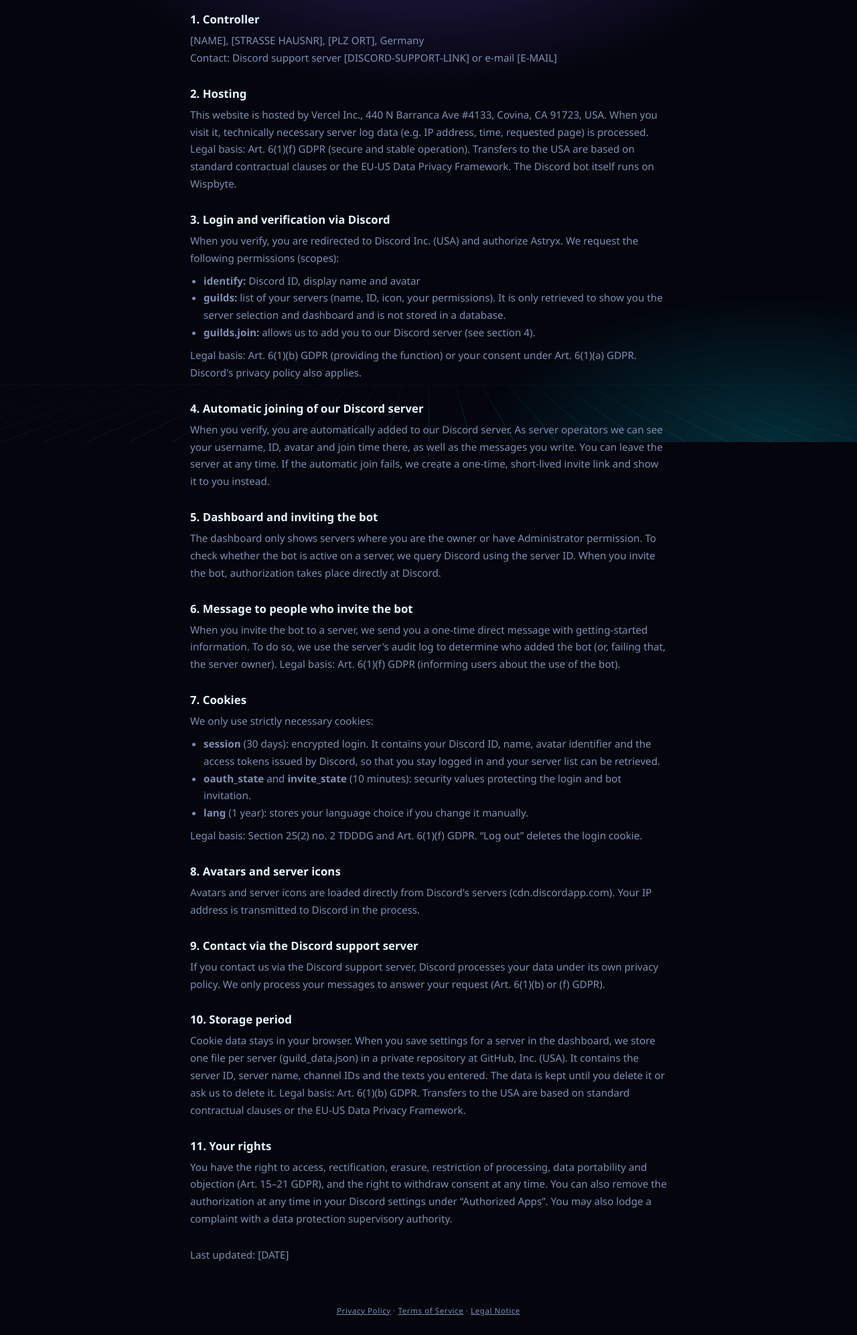
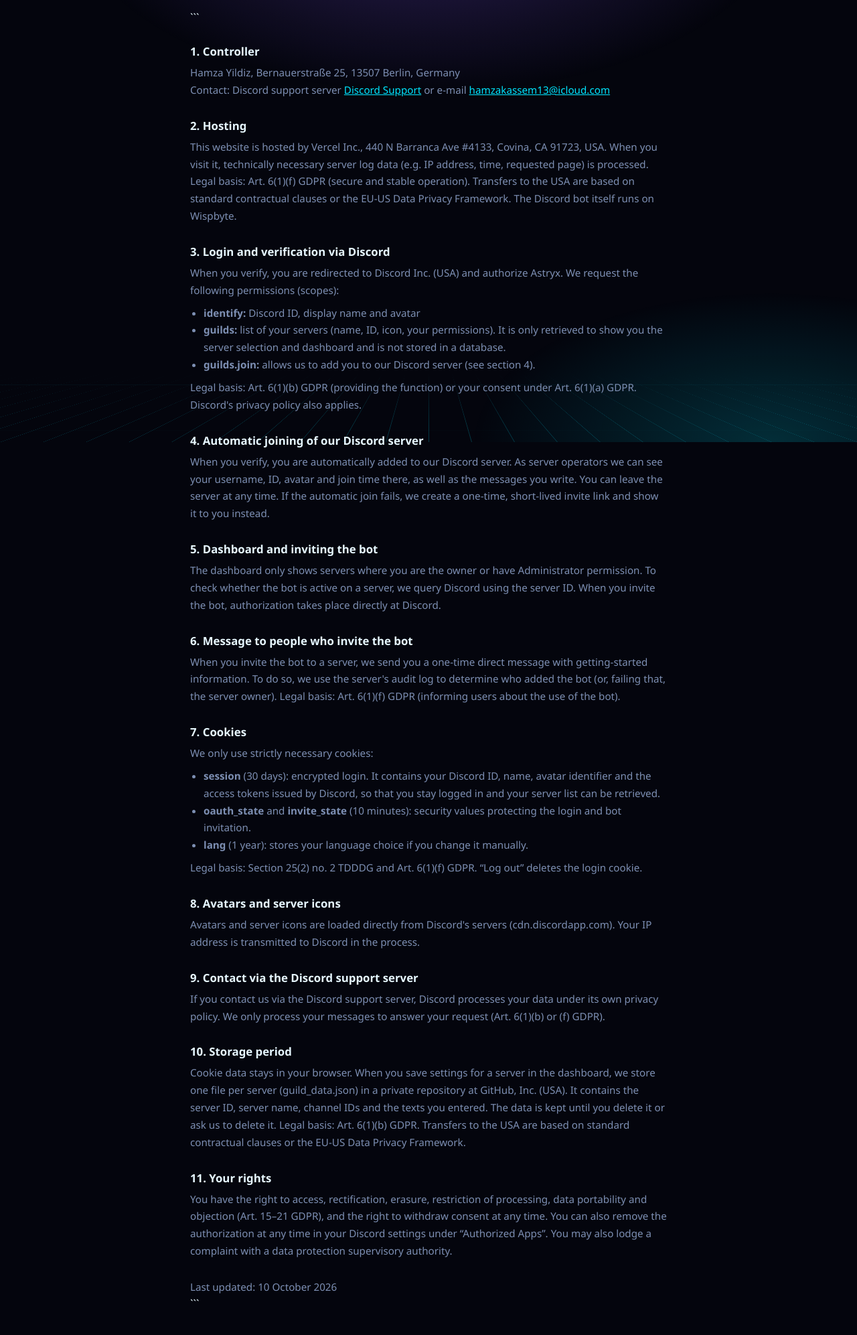
Before and after one commit to hamzaprg33-droid/Astryx, a website: page public/privacy-policy.html in a window 1280 px wide. Shown: the part 140-2133 px from the top of the page at 67% size. Drawn offline with Linux system fonts and the light colour scheme; no server answers.

Commit message:
Update privacy policy with new contact information

````diff
--- a/public/privacy-policy.html
+++ b/public/privacy-policy.html
@@ -1,4 +1,5 @@
 <!DOCTYPE html>
+
 <html lang="de">
 <head>
   <meta charset="utf-8">
@@ -13,9 +14,10 @@
   <div class="de">
     <h1>Datenschutzerklärung</h1>
 
+```
 <h2>1. Verantwortlicher</h2>
-    <p>[NAME], [STRASSE HAUSNR], [PLZ ORT], Deutschland<br>
-    Kontakt: Discord-Supportserver [DISCORD-SUPPORT-LINK] oder E-Mail [E-MAIL]</p>
+<p>Hamza Yildiz, Bernauerstraße 25, 13507 Berlin, Deutschland<br>
+Kontakt: Discord-Supportserver <a href="https://discord.gg/f4EzTRdfDv">Discord Support</a> oder E-Mail <a href="mailto:hamzakassem13@icloud.com">hamzakassem13@icloud.com</a></p>
 
 <h2>2. Hosting</h2>
 <p>Diese Website wird bei Vercel Inc., 440 N Barranca Ave #4133, Covina, CA 91723, USA gehostet. Beim Aufruf werden technisch notwendige Server-Logdaten (z. B. IP-Adresse, Zeitpunkt, aufgerufene Seite) verarbeitet. Rechtsgrundlage ist Art. 6 Abs. 1 lit. f DSGVO (sicherer und stabiler Betrieb). Die Übermittlung in die USA erfolgt auf Basis von Standardvertragsklauseln bzw. des EU-US Data Privacy Framework. Der Discord-Bot selbst läuft bei Wispbyte.</p>
@@ -59,15 +61,18 @@
 <h2>11. Deine Rechte</h2>
 <p>Du hast das Recht auf Auskunft, Berichtigung, Löschung, Einschränkung der Verarbeitung, Datenübertragbarkeit und Widerspruch (Art. 15–21 DSGVO) sowie das Recht, eine erteilte Einwilligung jederzeit zu widerrufen. Du kannst die Autorisierung auch jederzeit in deinen Discord-Einstellungen unter „Autorisierte Apps“ entfernen. Außerdem kannst du dich bei einer Datenschutz-Aufsichtsbehörde beschweren, z. B. der Aufsichtsbehörde deines Bundeslandes.</p>
 
-    <p style="margin-top:28px">Stand: [DATUM]</p>
+<p style="margin-top:28px">Stand: 10.10.2026</p>
+```
+
   </div>
 
   <div class="en">
     <h1>Privacy Policy</h1>
 
+```
 <h2>1. Controller</h2>
-    <p>[NAME], [STRASSE HAUSNR], [PLZ ORT], Germany<br>
-    Contact: Discord support server [DISCORD-SUPPORT-LINK] or e-mail [E-MAIL]</p>
+<p>Hamza Yildiz, Bernauerstraße 25, 13507 Berlin, Germany<br>
+Contact: Discord support server <a href="https://discord.gg/f4EzTRdfDv">Discord Support</a> or e-mail <a href="mailto:hamzakassem13@icloud.com">hamzakassem13@icloud.com</a></p>
 
 <h2>2. Hosting</h2>
 <p>This website is hosted by Vercel Inc., 440 N Barranca Ave #4133, Covina, CA 91723, USA. When you visit it, technically necessary server log data (e.g. IP address, time, requested page) is processed. Legal basis: Art. 6(1)(f) GDPR (secure and stable operation). Transfers to the USA are based on standard contractual clauses or the EU-US Data Privacy Framework. The Discord bot itself runs on Wispbyte.</p>
@@ -111,7 +116,9 @@
 <h2>11. Your rights</h2>
 <p>You have the right to access, rectification, erasure, restriction of processing, data portability and objection (Art. 15–21 GDPR), and the right to withdraw consent at any time. You can also remove the authorization at any time in your Discord settings under “Authorized Apps”. You may also lodge a complaint with a data protection supervisory authority.</p>
 
-    <p style="margin-top:28px">Last updated: [DATE]</p>
+<p style="margin-top:28px">Last updated: 10 October 2026</p>
+```
+
   </div>
 
   </main>
````
Lines whose indentation alone changed are shown as unchanged.
